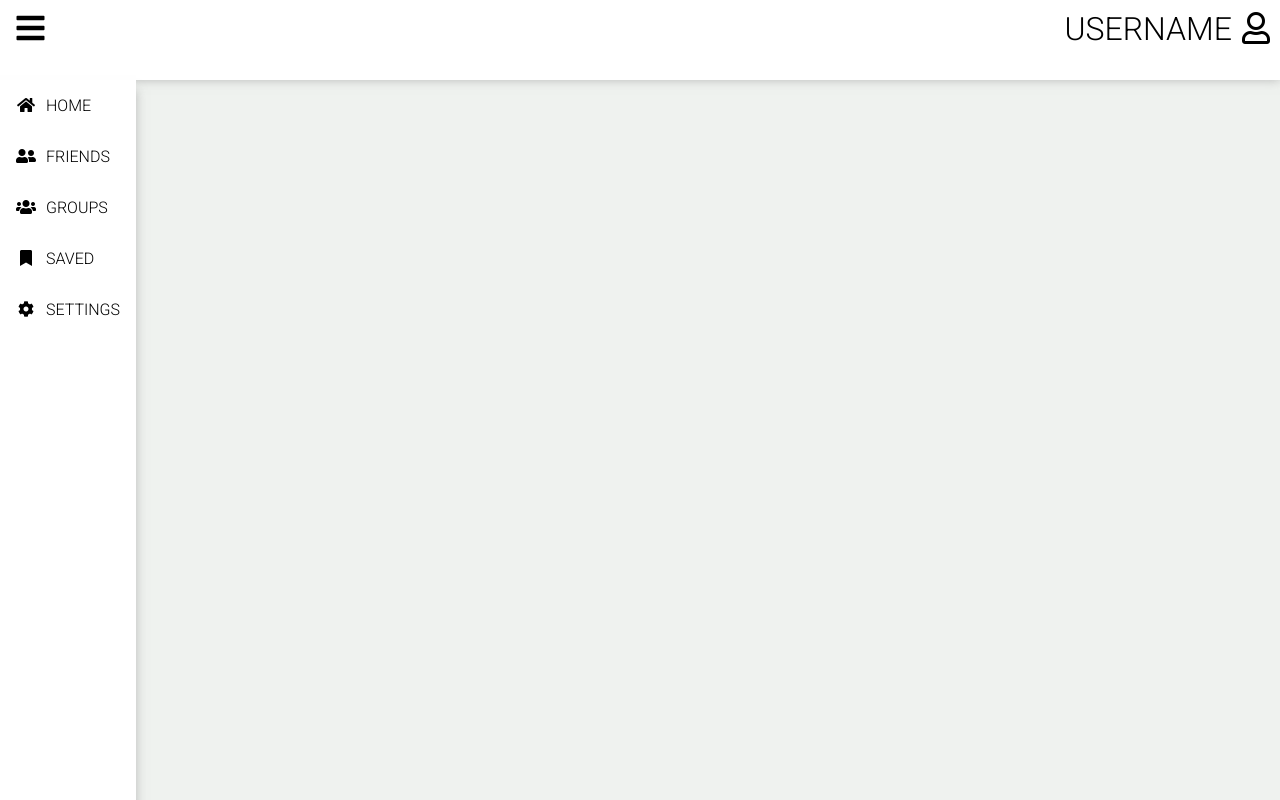
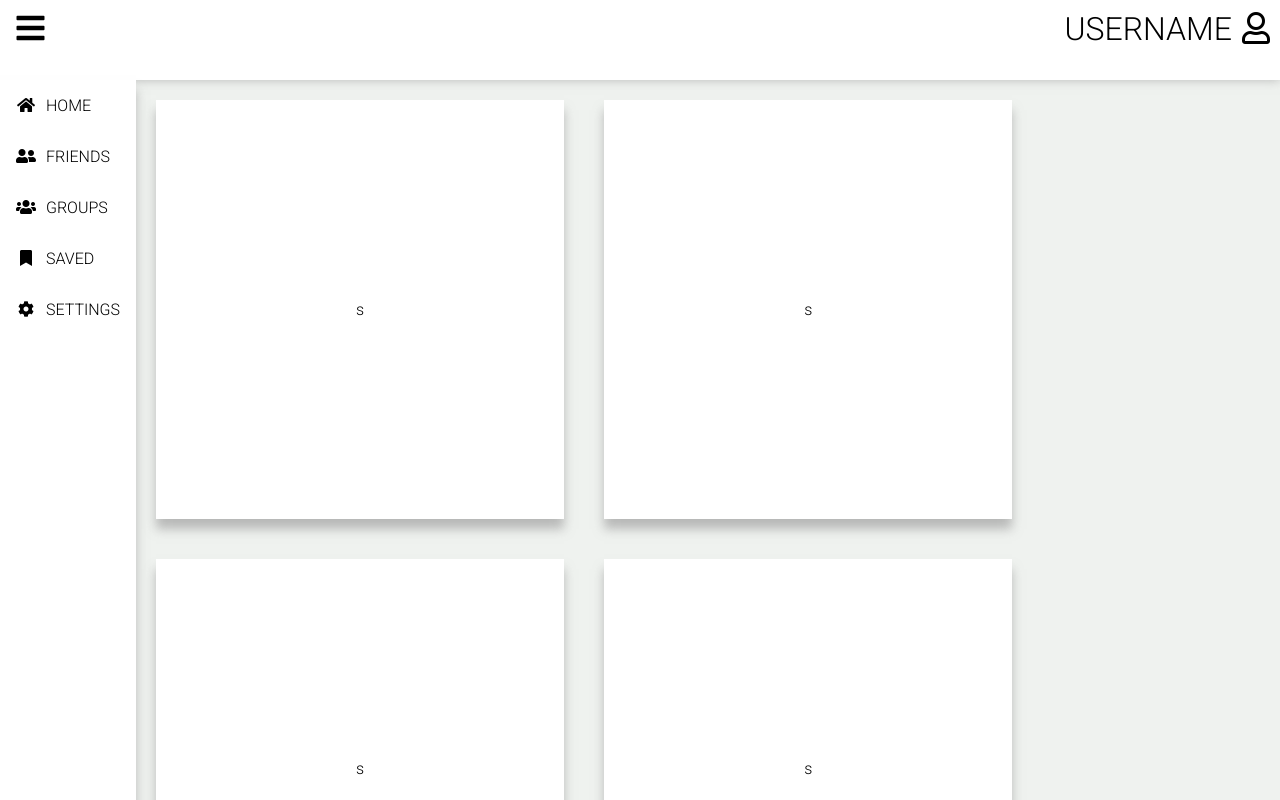
Before and after one commit to kaczormp4/firstreactapp, a React (Create React App) app: page / in a window 1280 px wide. Shown: the top 800 px of the page. Built offline with nearby package versions, Linux system fonts and the light colour scheme.

Commit message:
poprawka

```diff
--- a/src/App.css
+++ b/src/App.css
@@ -3,8 +3,14 @@
   padding: 0;
   font-family: "Roboto", sans-serif;
 }
+html, body, body > div{
+  height: 100%;
+  display: flex;
+  flex-direction: column;
+}
 body {
   background-color: rgba(239, 242, 239);
+  overflow: hidden;
 }
 .App {
   text-align: center;
--- a/src/components/Content.css
+++ b/src/components/Content.css
@@ -1,7 +1,13 @@
+main {
+  display: flex;
+  height: 100%;
+}
 .main-content {
-  width: 80%;
   height: 100%;
   display: flex;
+  flex-wrap: wrap;
+  width: 100%;
+  overflow: scroll;
 }
 .content-boxes {
   width: max-content;
--- a/src/components/Content.js
+++ b/src/components/Content.js
@@ -1,10 +1,12 @@
 import React, {useState} from 'react'
 import { Link } from 'react-router-dom'
 import './Content.css';
+import LeftMenu from './LeftMenu';
 
 function Content() {
     return (
-        <>
+        <main>
+            <LeftMenu/>
            <div className='main-content'>
                <div className='content-boxes'>
                    s
@@ -12,8 +14,14 @@ function Content() {
                <div className='content-boxes'>
                    s
                </div>
+               <div className='content-boxes'>
+                   s
+               </div>
+               <div className='content-boxes'>
+                   s
+               </div>
            </div>
-        </>
+        </main>
     )
 }
 
--- /dev/null
+++ b/src/components/LeftMenu.css
@@ -0,0 +1,30 @@
+.left-nav {
+  background-color: rgb(255, 255, 255);
+  width: max-content;
+  height: 100%;
+  box-sizing: border-box;
+  box-shadow: 0px 10px 10px rgba(160, 160, 160, 0.698);
+  flex-shrink: 0;
+}
+.nav-item {
+  padding: 1em;
+  box-sizing: border-box;
+  color: black;
+  display: flex;
+  justify-content: space-between;
+  transition-duration: 0.2s;
+  transition-timing-function: ease-in-out;
+  cursor: pointer;
+}
+.nav-item:hover {
+  box-shadow: inset 0 0 0 1px 10px black;
+  box-shadow: inset 0px 0px 0px black, inset -5px 0px 0px black;
+  color: blue;
+  font-weight: bold;
+}
+
+.nav-item > a > i {
+  width: 20px;
+  margin-right: 10px;
+  text-align: center;
+}
--- /dev/null
+++ b/src/components/LeftMenu.js
@@ -0,0 +1,47 @@
+import React, { useState } from 'react'
+import { Link } from 'react-router-dom'
+import './LeftMenu.css';
+
+function LeftMenu() {
+    const [click, setClick] = useState(false);
+    const closeMobileMenu = () => setClick(false);
+
+    return (
+        <div className='left-nav'>
+            <ul className={click ? 'nav-menu active' : 'nav-menu'}>
+                <li className='nav-item'>
+                    <Link to='/' className='nav-links' onClick={closeMobileMenu}>
+                        <i className="fas fa-home" />
+                        <span>HOME </span>
+                    </Link>
+                </li>
+                <li className='nav-item'>
+                    <Link to='/friends' className='nav-links' onClick={closeMobileMenu}>
+                        <i className="fas fa-user-friends" />
+                            FRIENDS
+                        </Link>
+                </li>
+                <li className='nav-item'>
+                    <Link to='/groups' className='nav-links' onClick={closeMobileMenu}>
+                        <i className="fas fa-users" />
+                            GROUPS
+                        </Link>
+                </li>
+                <li className='nav-item'>
+                    <Link to='/saved' className='nav-links' onClick={closeMobileMenu}>
+                        <i className="fas fa-bookmark" />
+                            SAVED
+                        </Link>
+                </li>
+                <li className='nav-item'>
+                    <Link to='/settings' className='nav-links' onClick={closeMobileMenu}>
+                        <i className="fas fa-cog" />
+                            SETTINGS
+                        </Link>
+                </li>
+            </ul>
+        </div>
+    )
+}
+
+export default LeftMenu
--- a/src/components/Navbar.js
+++ b/src/components/Navbar.js
@@ -1,59 +1,24 @@
-import React,{useState} from 'react'
+import React, { useState } from 'react'
 import { Link } from 'react-router-dom'
 import './Navbar.css';
 
 function Navbar() {
-    const [click,setClick] = useState(false);
+    const [click, setClick] = useState(false);
 
     const handleClick = () => setClick(!click);
-    const closeMobileMenu = () => setClick(false)
     return (
         <>
-           <nav className="navbar">
+            <nav className="navbar">
                 <div className='navbar-container'>
-                    <div className='menu-icon'onClick={handleClick}>
-                        <i className={click ? 'fas fa-times' : 'fas fa-bars'}/>
+                    <div className='menu-icon' onClick={handleClick}>
+                        <i className={click ? 'fas fa-times' : 'fas fa-bars'} />
                     </div>
                     <Link to="/" className="navbar-logo">
                         <span>USERNAME</span>
-                        <i className='far fa-user'/>
+                        <i className='far fa-user' />
                     </Link>
                 </div>
-           </nav>
-           <div className='left-nav'>
-           <ul className={click ? 'nav-menu active' : 'nav-menu'}>
-                    <li className='nav-item'>
-                        <Link to='/' className='nav-links' onClick={closeMobileMenu}>
-                            <i className="fas fa-home"/>
-                           <span>HOME </span>
-                        </Link>
-                    </li>
-                    <li className='nav-item'>
-                        <Link to='/friends' className='nav-links' onClick={closeMobileMenu}>
-                            <i className="fas fa-user-friends"/>
-                            FRIENDS
-                        </Link>
-                    </li>
-                    <li className='nav-item'>
-                        <Link to='/groups' className='nav-links' onClick={closeMobileMenu}>
-                            <i className="fas fa-users"/>
-                            GROUPS
-                        </Link>
-                    </li>
-                    <li className='nav-item'>
-                        <Link to='/saved' className='nav-links' onClick={closeMobileMenu}>
-                            <i className="fas fa-bookmark"/>
-                            SAVED
-                        </Link>
-                    </li>
-                    <li className='nav-item'>
-                        <Link to='/settings' className='nav-links' onClick={closeMobileMenu}>
-                            <i className="fas fa-cog"/>
-                            SETTINGS
-                        </Link>
-                    </li>
-                </ul>
-           </div>
+            </nav>
         </>
     )
 }
```
Also changed, not shown: 1 other file (tests, documents, lock files or other folders).
